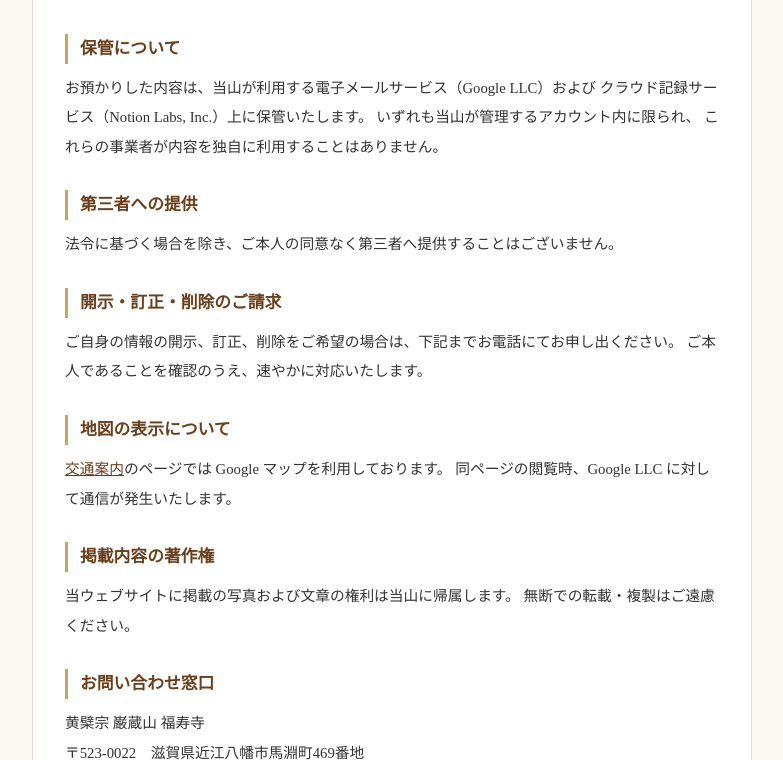
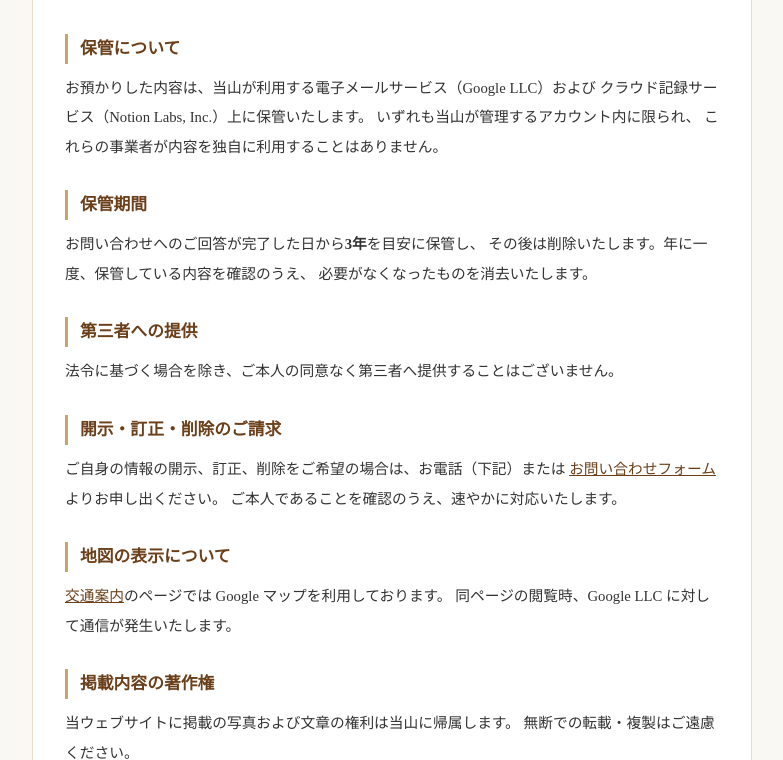
Before and after one commit to Fukujuji/Fukujuji.github.io, a Flask app: page /privacy in a window 1280 px wide. Shown: the part 543-1303 px from the top of the page, without its empty margins (248-1031 px from the left). Run offline with Flask 3, Linux system fonts and the light colour scheme.

Commit message:
公開後レビュー対応: 保管期間の明記とCSPコメントの訂正
- 個人情報の保管期間（回答完了から3年、年1回棚卸し）を追記
  個人情報保護法22条が不要になったデータの消去を努力義務としているため
- 開示・訂正・削除の請求窓口に、電話に加えお問い合わせフォームを追加
- base.html のCSPに関するコメントを訂正
  metaでCSPは設定できる。効かないのは frame-ancestors / report-uri / sandbox のみ

Co-Authored-By: Claude <noreply@anthropic.com>

```diff
--- a/templates/base.html
+++ b/templates/base.html
@@ -22,7 +22,13 @@
   <meta name="twitter:card" content="summary_large_image">
 
   {# 閲覧元URLの外部漏れを絞る。GitHub Pages はレスポンスヘッダを設定できないため、
-     セキュリティ関連で meta から実効性のある指定はこれくらい #}
+     セキュリティ関連の指定は meta で行うしかない。
+     なお CSP は <meta http-equiv="Content-Security-Policy"> で有効に設定できる
+     （meta で効かないのは frame-ancestors / report-uri / sandbox のみ）。
+     ただし本サイトはインラインの style / script を前提にしており 'unsafe-inline' が要るため、
+     XSS防御としての効果は限定的。入れるなら base-uri / object-src / form-action の
+     締めに実益がある。現状は外部依存がほぼ無く扱うデータも公開情報のみのため見送っている。
+     X-Frame-Options は meta では機能しない（ヘッダ専用）。 #}
   <meta name="referrer" content="strict-origin-when-cross-origin">
 
   <link rel="canonical" href="{{ site_base_url }}/{{ self.og_path() }}">
--- a/templates/hp/privacy.html
+++ b/templates/hp/privacy.html
@@ -6,7 +6,7 @@
    適用除外の範囲を争うより明示しておくほうが確実、という判断で設置した。 #}
 {% extends "base.html" %}
 {% block title %}個人情報の取扱いについて ─ 福寿寺{% endblock %}
-{% block description %}福寿寺のウェブサイトにおける個人情報の取扱いについて。お問い合わせフォームでお預かりする情報の利用目的、保管方法、開示・訂正・削除のご請求方法をご案内しております。{% endblock %}
+{% block description %}福寿寺のウェブサイトにおける個人情報の取扱いについて。お問い合わせフォームでお預かりする情報の利用目的、保管方法と保管期間、開示・訂正・削除のご請求方法をご案内しております。{% endblock %}
 {% block og_path %}privacy.html{% endblock %}
 {% block extra_style %}
 .policy {
@@ -69,6 +69,15 @@
     これらの事業者が内容を独自に利用することはありません。
   </p>
 
+  {# 保管期間。個人情報保護法22条は不要になった個人データの遅滞ない消去を努力義務として
+     定めている。無期限に積み上がる構造を避けるため、期間と棚卸しの頻度を明記する。 #}
+  <h3>保管期間</h3>
+  <p>
+    お問い合わせへのご回答が完了した日から<strong>3年</strong>を目安に保管し、
+    その後は削除いたします。年に一度、保管している内容を確認のうえ、
+    必要がなくなったものを消去いたします。
+  </p>
+
   <h3>第三者への提供</h3>
   <p>
     法令に基づく場合を除き、ご本人の同意なく第三者へ提供することはございません。
@@ -76,7 +85,8 @@
 
   <h3>開示・訂正・削除のご請求</h3>
   <p>
-    ご自身の情報の開示、訂正、削除をご希望の場合は、下記までお電話にてお申し出ください。
+    ご自身の情報の開示、訂正、削除をご希望の場合は、お電話（下記）または
+    <a href="/contact">お問い合わせフォーム</a>よりお申し出ください。
     ご本人であることを確認のうえ、速やかに対応いたします。
   </p>
 
```
Also changed, not shown: docs/privacy.html (+12 -3 lines).
